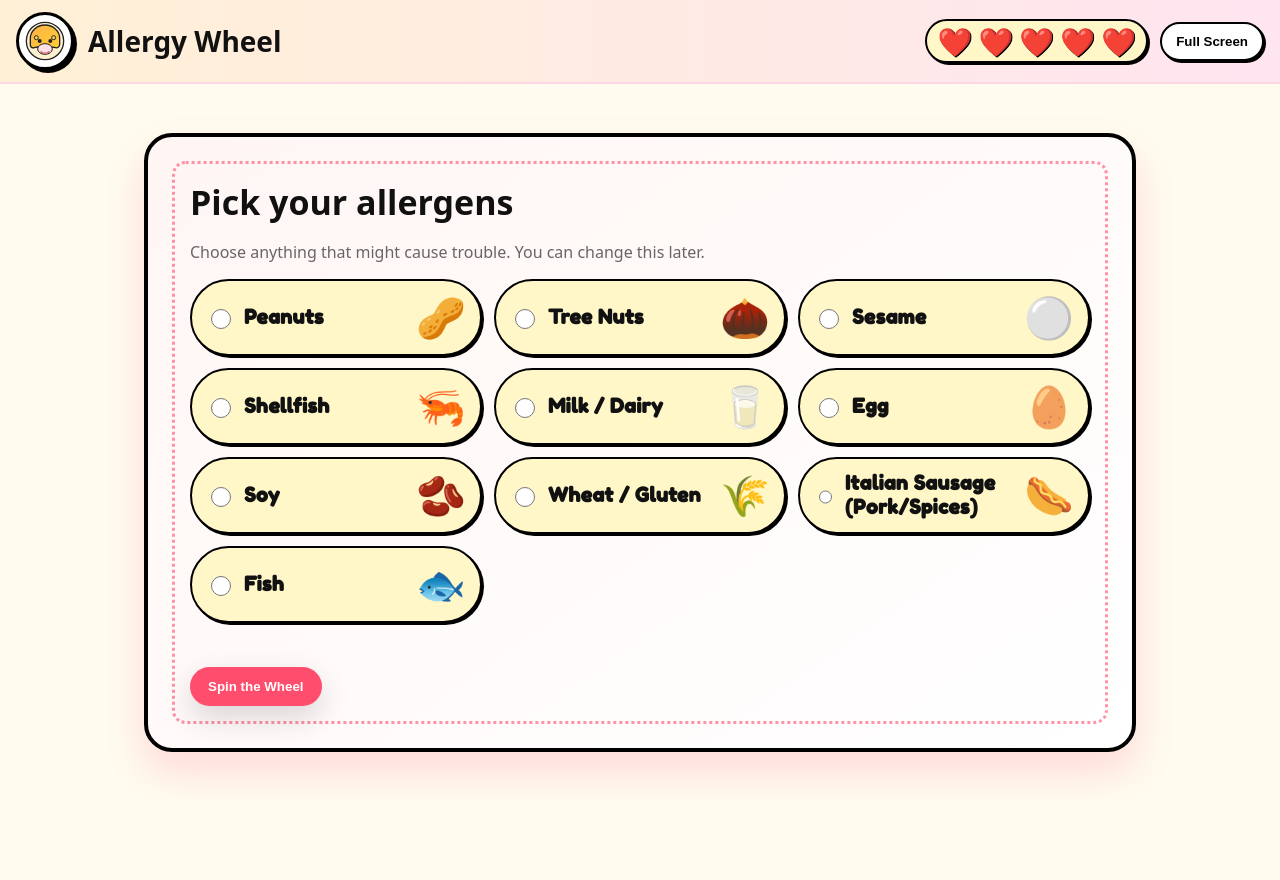
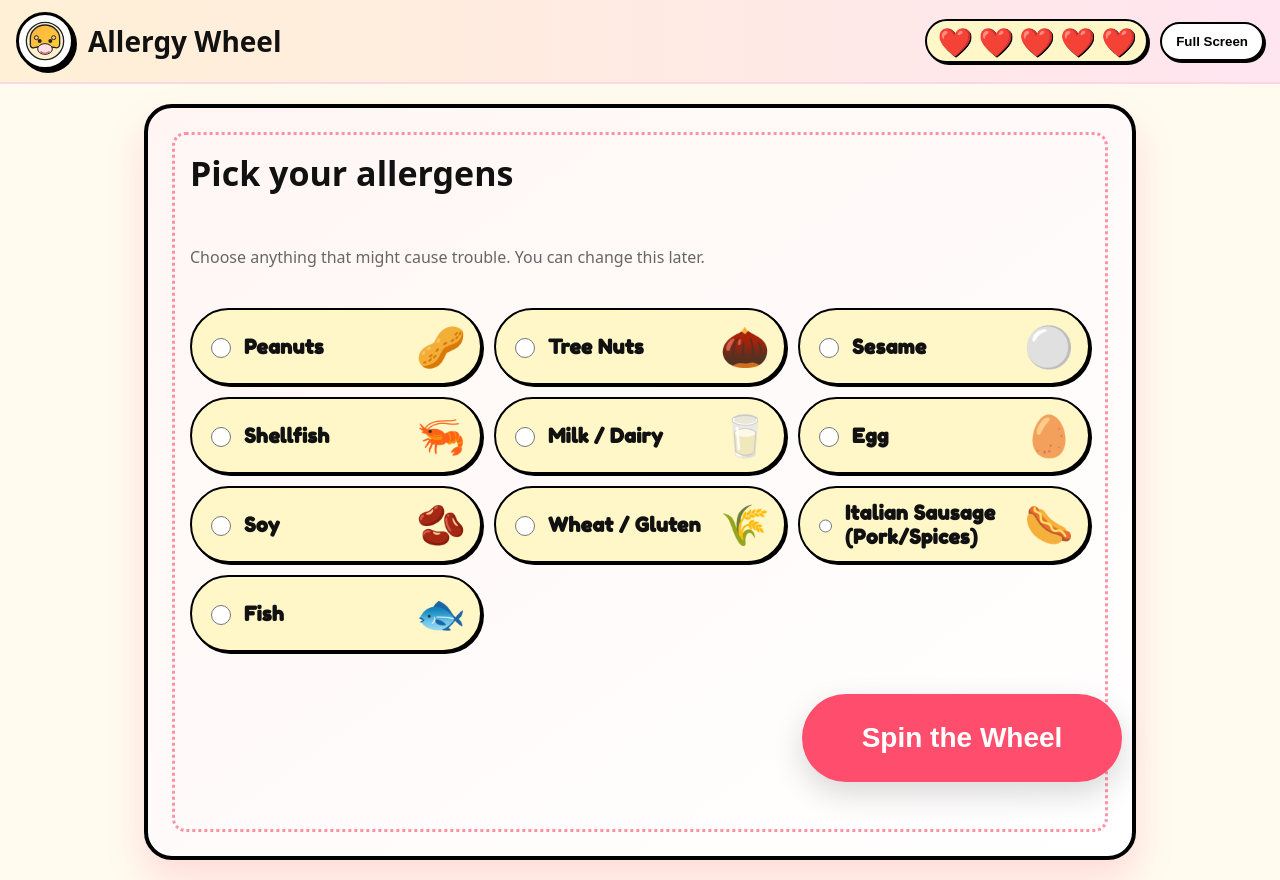
Before and after one commit to MarcoPoloResearchLab/allergy_wheel, a website with bundled scripts: page index.html in a window 1280 px wide. Before the commit the page ends 800 px from the top, so only its background shows below. Built offline with nearby package versions, Linux system fonts and the light colour scheme.

Commit message:
Adjust allergy card actions layout

```diff
--- a/index.html
+++ b/index.html
@@ -251,7 +251,11 @@
             border: 4px solid #000;
             border-radius: 28px;
             box-shadow: 0 20px 38px rgba(255, 77, 109, .18);
-            padding: clamp(28px, 4vw, 42px)
+            padding: clamp(28px, 4vw, 42px);
+            min-height: min(640px, 90vh);
+            display: flex;
+            flex-direction: column;
+            gap: clamp(18px, 3vw, 28px);
         }
 
         .card::before {
@@ -264,14 +268,51 @@
             z-index: -1
         }
 
+        .card__body {
+            display: flex;
+            flex-direction: column;
+            gap: clamp(16px, 2.6vw, 24px);
+            flex: 1 1 auto;
+        }
+
+        .card__body .grid { flex: 1 1 auto; }
+
         .title { margin: 0 0 10px 0; font-size: clamp(22px, 3.4vw, 34px) }
         .muted { color: var(--muted) }
         .actions { margin-top: clamp(18px, 2.6vw, 30px); padding-top: clamp(6px, 1.6vw, 14px) }
+
+        .card__actions {
+            margin-top: auto;
+            width: 100%;
+            padding: clamp(6px, 1.6vw, 14px) clamp(var(--card-inset), 4vw, 32px) clamp(var(--card-inset), 4vw, 32px);
+            display: flex;
+            flex-wrap: wrap;
+            align-items: flex-end;
+            justify-content: flex-end;
+            gap: clamp(12px, 3vw, 24px);
+        }
+
+        .card-actions__status {
+            display: flex;
+            flex-direction: column;
+            gap: 6px;
+            margin-right: auto;
+        }
+
+        .card-actions__status .muted { margin: 0; }
 
         /* Base buttons */
         .btn { border: 0; border-radius: 999px; padding: 12px 18px; font-weight: 800; cursor: pointer }
         .btn.primary { background: var(--primary); color: var(--ink); box-shadow: var(--shadow) }
         .btn.danger { background: var(--danger); color: #fff; box-shadow: 4px 6px 0 #000; border: 4px solid #000 }
+
+        .btn.start-button {
+            padding: clamp(18px, 3.4vw, 26px) clamp(32px, 5.4vw, 58px);
+            font-size: clamp(20px, 3vw, 28px);
+            font-weight: 900;
+            inline-size: min(100%, clamp(220px, 40vw, 320px));
+            min-height: clamp(60px, 12vw, 88px);
+        }
 
         /* Unified center action button */
         .btn.action { color: #fff; border: 4px solid #000; box-shadow: 4px 6px 0 #000; font-weight: 900; }
@@ -387,14 +428,18 @@
 <!-- Allergy selection -->
 <main id="screen-allergy">
     <div class="card">
-        <h2 class="title">Pick your allergens</h2>
-        <p class="muted">Choose anything that might cause trouble. You can change this later.</p>
-        <div class="grid cols-2" id="allergy-list"></div>
-        <div class="actions">
-            <button class="btn primary" disabled id="start">Spin the Wheel</button>
+        <div class="card__body">
+            <h2 class="title">Pick your allergens</h2>
+            <p class="muted">Choose anything that might cause trouble. You can change this later.</p>
+            <div class="grid cols-2" id="allergy-list"></div>
         </div>
-        <p class="muted" id="loading">Loading data…</p>
-        <p class="muted" hidden id="load-error">Could not load data. Check JSON paths.</p>
+        <div class="actions card__actions">
+            <div class="card-actions__status">
+                <p class="muted" id="loading">Loading data…</p>
+                <p class="muted" hidden id="load-error">Could not load data. Check JSON paths.</p>
+            </div>
+            <button class="btn primary start-button" disabled id="start">Spin the Wheel</button>
+        </div>
     </div>
 </main>
 
```
